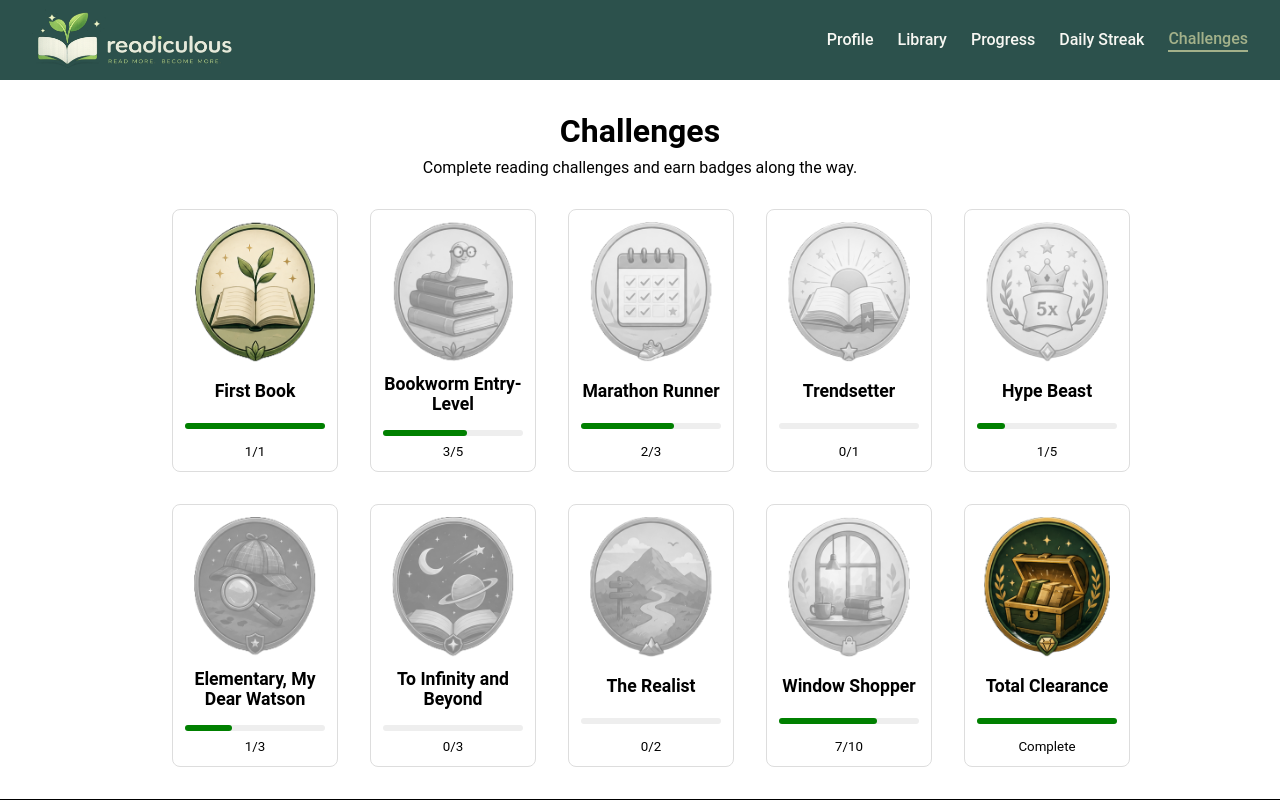
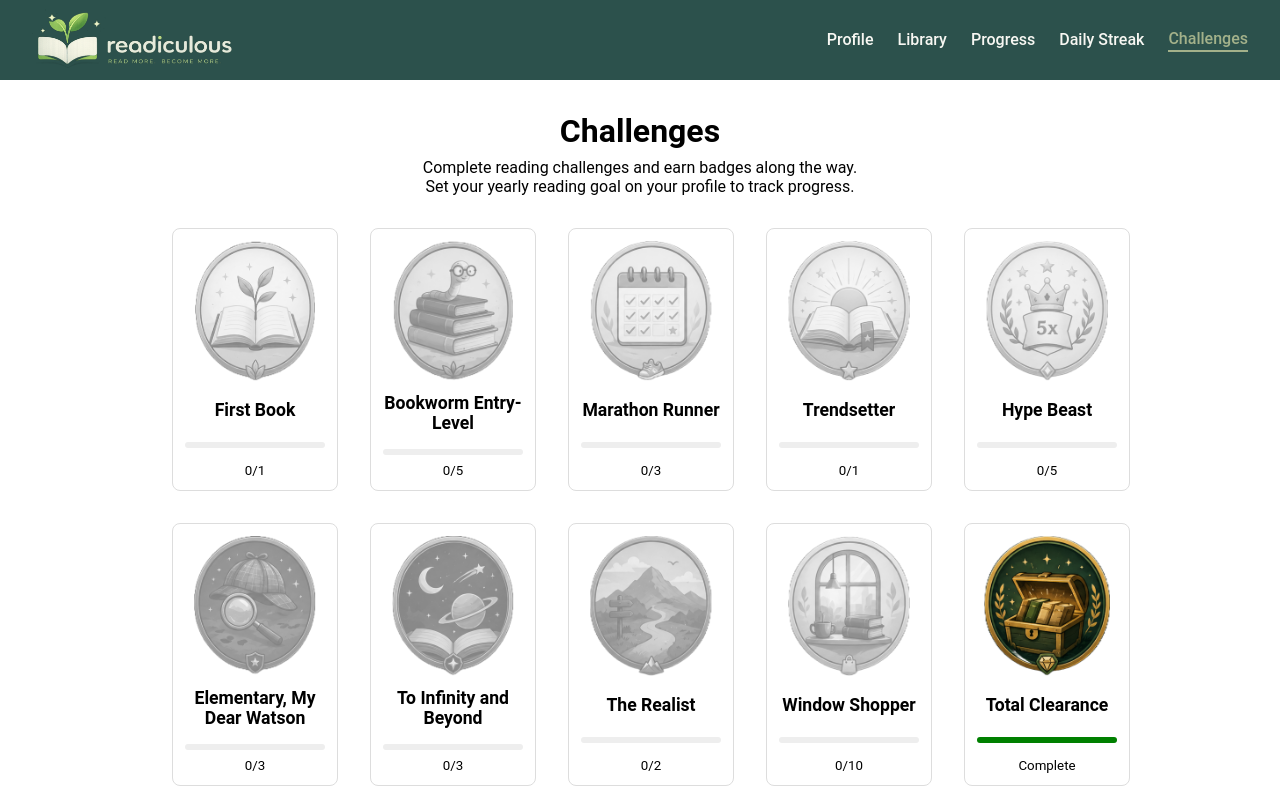
Before and after one commit to mervekindan/readiculous, a React (Vite) app in the folder app/: page /challenges in a window 1280 px wide. Shown: the top 800 px of the page. Built offline with nearby package versions, Linux system fonts and the light colour scheme.

Commit message:
Change challenge progress from real user/book state

```diff
--- a/app/src/components/ChallengesPage/ChallengesPage.jsx
+++ b/app/src/components/ChallengesPage/ChallengesPage.jsx
@@ -1,20 +1,61 @@
 import Badge from "../Badge/Badge";
 import { BADGES } from "../../utils/badges";
+import { useBooks } from "../../context/BookContext";
+import { useAuth } from "../../context/AuthContext";
 import "./ChallengesPage.css";
 
+function isBestseller(book) {
+    return book.subject?.some((subject) =>
+        String(subject).toLowerCase().includes("bestseller"),
+    );
+}
+
+function matchesGenre(book, targets) {
+    if (!book.subject || !Array.isArray(book.subject)) return false;
+
+    return book.subject.some((subject) => {
+        const cleanSubject = String(subject).toLowerCase();
+        return targets.some((target) => cleanSubject.includes(target));
+    });
+}
+
+function calculateBadgeProgress(badge, inProgressBooks, finishedBooks) {
+    switch (badge.type) {
+        case "quantity":
+            return finishedBooks.length;
+        case "progress_count":
+            return Math.min(inProgressBooks.length, badge.goal);
+        case "bestseller":
+            return finishedBooks.filter(isBestseller).length;
+        case "genre": {
+            const genreRules = {
+                detective_master: ["detective", "mystery"],
+                scifi_master: ["sci-fi", "science fiction", "fantasy"],
+                realist_master: ["biography", "history"],
+            };
+
+            return finishedBooks.filter((book) =>
+                matchesGenre(book, genreRules[badge.id] || []),
+            ).length;
+        }
+        case "total_added":
+            return inProgressBooks.length + finishedBooks.length;
+        case "clearance":
+            return inProgressBooks.length === 0 &&
+                inProgressBooks.length + finishedBooks.length > 0
+                ? badge.goal
+                : 0;
+        default:
+            return 0;
+    }
+}
+
 export default function ChallengesPage() {
-    const userProgress = {
-        first_book: 1,
-        bookworm: 3,
-        marathon_runner: 2,
-        trendsetter: 0,
-        hype_beast: 1,
-        detective_master: 1,
-        scifi_master: 0,
-        realist_master: 0,
-        window_shopper: 7,
-        total_clearance: 0,
-    };
+    const { inProgressBooks, finishedBooks } = useBooks();
+    const { user } = useAuth();
+    const goalBooks = Number(user?.yearlyGoalBooks) || 0;
+    const finishedCount = finishedBooks.length;
+    const goalComplete = goalBooks > 0 && finishedCount >= goalBooks;
 
     return (
         <div className="challenges-page">
@@ -23,6 +64,18 @@ export default function ChallengesPage() {
                 <p>
                     Complete reading challenges and earn badges along the way.
                 </p>
+                {goalBooks > 0 ? (
+                    <div className="goal-summary">
+                        <strong>Yearly goal:</strong> {finishedCount} /{" "}
+                        {goalBooks} books
+                        {goalComplete ? " — Goal completed! 🎉" : ""}
+                    </div>
+                ) : (
+                    <div className="goal-summary">
+                        Set your yearly reading goal on your profile to track
+                        progress.
+                    </div>
+                )}
             </div>
 
             <div className="badges-grid">
@@ -30,7 +83,11 @@ export default function ChallengesPage() {
                     <Badge
                         key={badge.id}
                         badge={badge}
-                        progress={userProgress[badge.id] || 0}
+                        progress={calculateBadgeProgress(
+                            badge,
+                            inProgressBooks,
+                            finishedBooks,
+                        )}
                     />
                 ))}
             </div>
```
